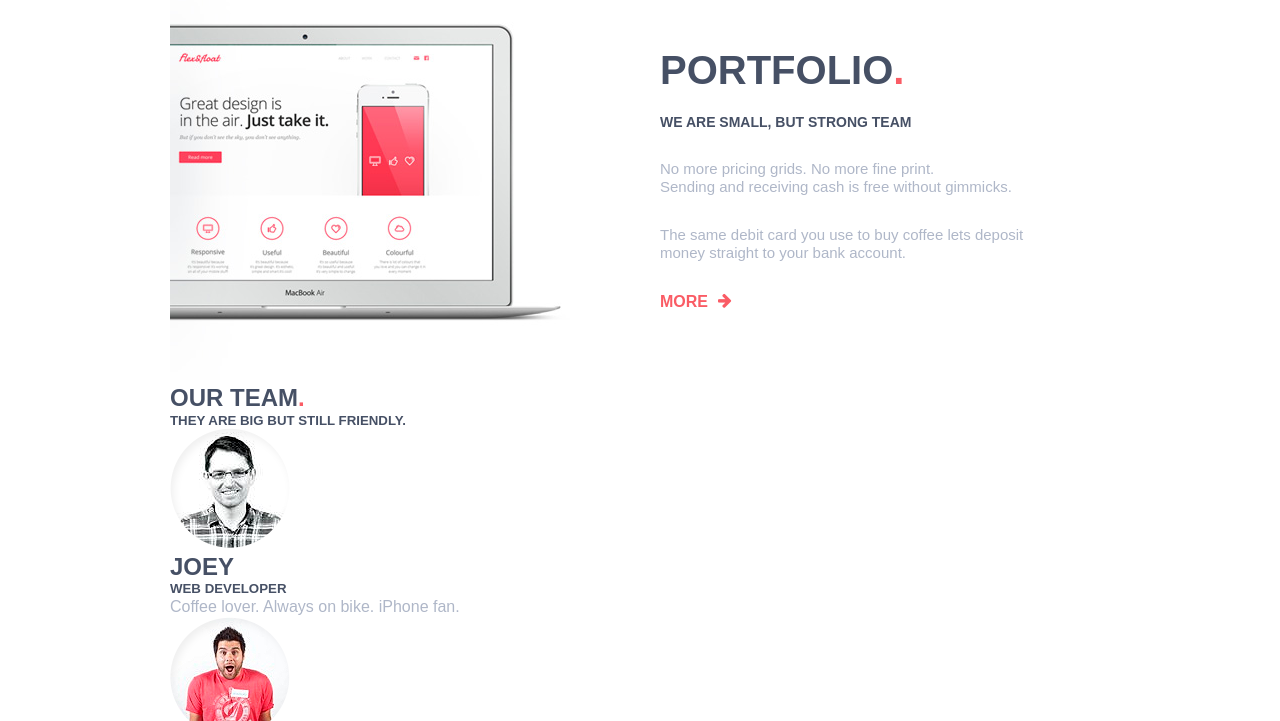
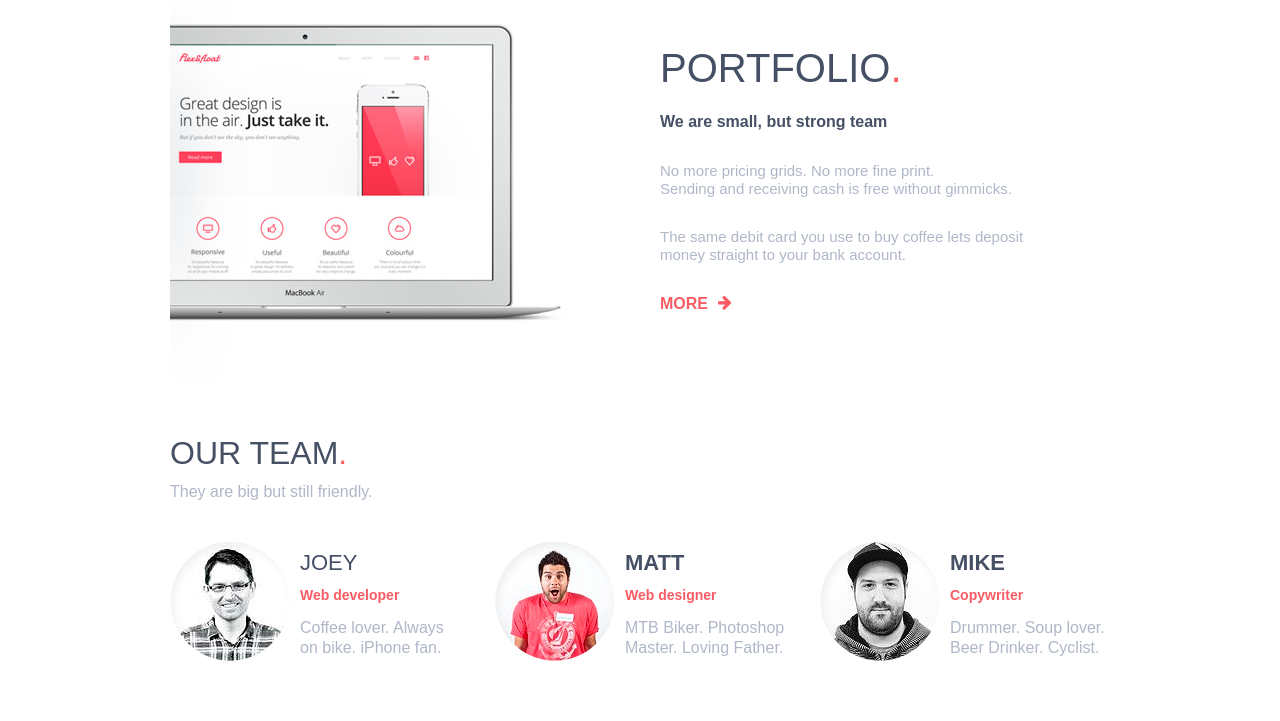
Before and after one commit to MrTiZel/WebStudia, a website: page public/index.html in a window 1280 px wide. Shown: the part 1390-2111 px from the top of the page. Drawn offline with Linux system fonts and the light colour scheme.

Commit message:
team done

```diff
--- a/public/index.html
+++ b/public/index.html
@@ -87,11 +87,12 @@
     <section id="team">
         <h2>Our team<span>.</span></h2>
         <h5>They are big but still friendly.</h5>
+        <div class="teamTextH">
             <article>
-            <div>
+                <div class="photo">
                     <img alt="man" src="img/Photo 1.png" />
                 </div>
-            <div>
+                <div class="manText">
                     <h2>Joey</h2>
                     <h5>Web developer</h5>
                     <p>
@@ -100,10 +101,10 @@
                 </div>
             </article>
             <article>
-            <div>
+                <div class="photo">
                     <img alt="man" src="img/Photo 2.png" />
                 </div>
-            <div>
+                <div class="manText">
                     <h2>Matt</h2>
                     <h5>Web designer</h5>
                     <p>
@@ -112,10 +113,10 @@
                 </div>
             </article>
             <article>
-            <div>
+                <div class="photo">
                     <img alt="man" src="img/Photo 3.png" />
                 </div>
-            <div>
+                <div class="manText">
                     <h2>Mike</h2>
                     <h5>Copywriter</h5>
                     <p>
@@ -123,6 +124,7 @@
                     </p>
                 </div>
             </article>
+        </div>
         <a href="#">More<i class="fa fa-arrow-right" aria-hidden="true"></i></a>
     </section>
     </main>
--- a/src/scss/portfolio.scss
+++ b/src/scss/portfolio.scss
@@ -6,16 +6,19 @@
 
     #portfolio{
         @include flexBoxBetweenCenter;
+        margin-bottom: 50px;
 
         .portfolioText{
             width: 400px;
             padding-right: 50px;
             h2{
                 font-size: 40px;
+                font-weight: lighter;
             }
             h5{
-                font-size: 14px;
+                font-size: 16px;
                 margin-top: 20px;
+                text-transform: none;
             }
             p{
                 font-size: 15px;
--- a/src/scss/team.scss
+++ b/src/scss/team.scss
@@ -1,2 +1,55 @@
 @import "partials/params";
 @import "partials/mixins";
+
+
+#mainContent{
+    #team{
+        h2{
+            font-size: 32px;
+            margin-bottom: 10px;
+            font-weight: lighter;
+        }
+        h5{
+            color: $colorTextForP;
+            font-size: 16px;
+            font-weight: lighter;
+            text-transform: none;
+        }
+        .teamTextH{
+            @include flexBoxBetweenCenter;
+            margin-top: 40px;
+            margin-bottom: 60px;
+
+            article:first-child{
+                h2{
+                    font-weight: lighter;
+                }
+            }
+            article{
+                @include flexBoxBetweenCenter;
+
+                .photo{
+                    margin-right: 10px;
+                }
+
+                h2{
+                    font-size: 22px;
+                    font-weight: bold;
+                }
+                h5{
+                    font-size: 14px;
+                    color: $colorForTextAndBG;
+                    font-weight: bold;
+                    text-transform: none;
+                    margin-bottom: 15px;
+                }
+                .manText{
+                    width: 160px;
+                }
+            }
+        }
+        a{
+            float: right;
+        }
+    }
+}
```
Also changed, not shown: public/css/main.min.css. Lines whose indentation alone changed are shown as unchanged.
